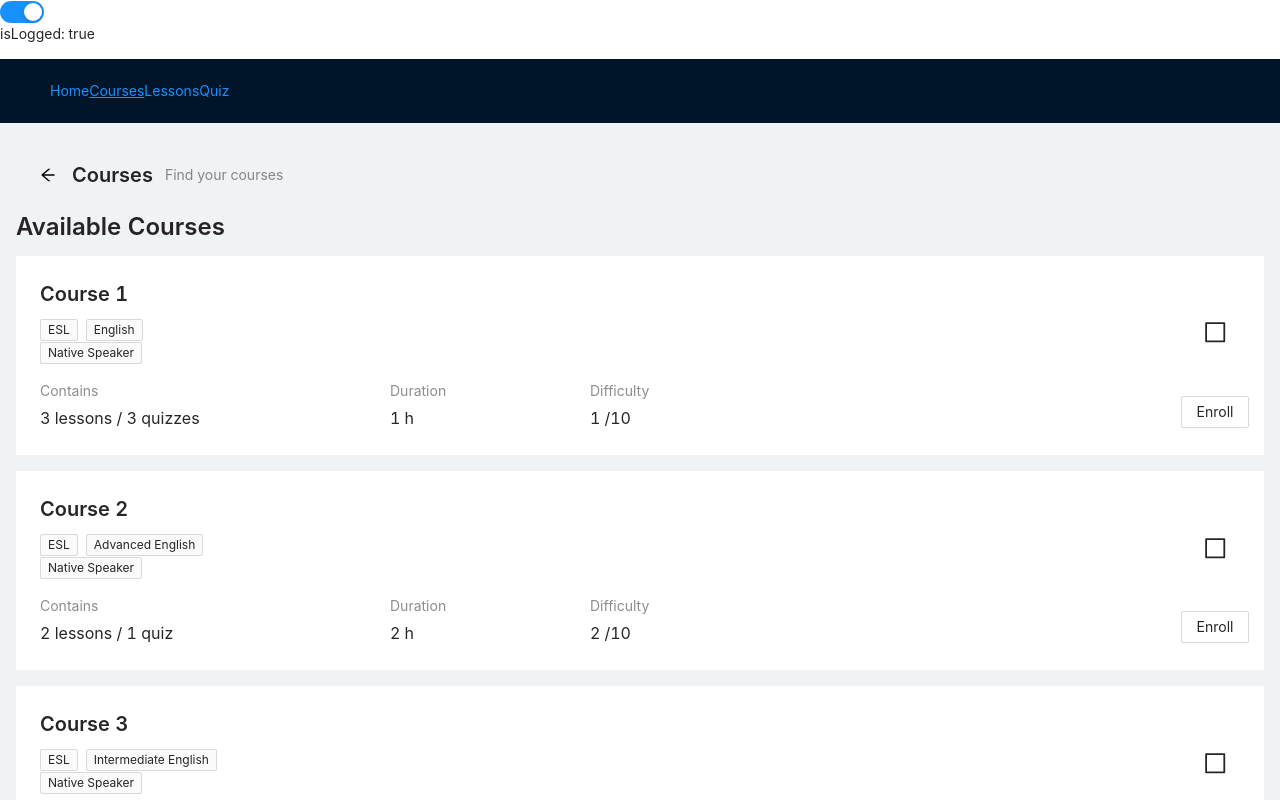
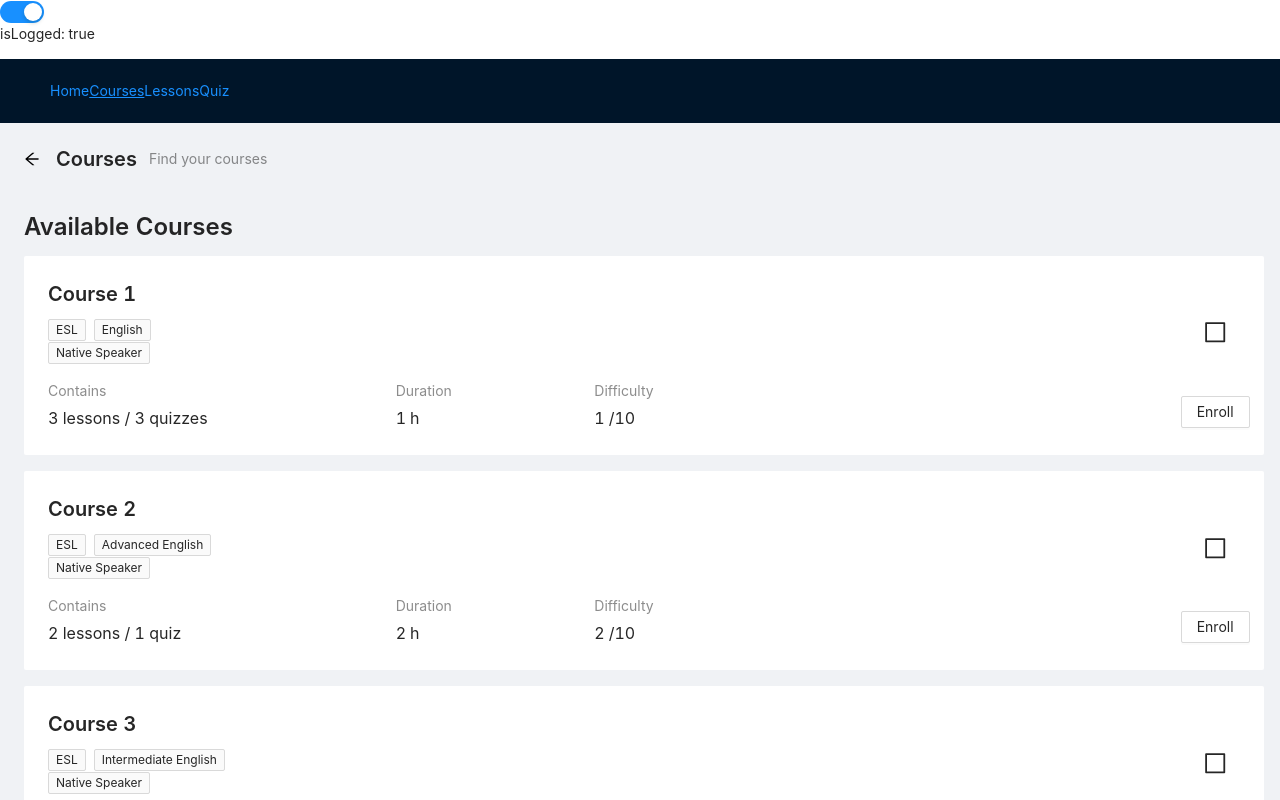
Before and after one commit to antoineGH/sayhello, a React (Create React App) app: page /auth/course in a window 1280 px wide. Shown: the top 800 px of the page. Built offline with nearby package versions, Linux system fonts and the light colour scheme.

Commit message:
correct display issues on layout

```diff
--- a/src/components/courseCatalog/CourseCatalog.tsx
+++ b/src/components/courseCatalog/CourseCatalog.tsx
@@ -1,6 +1,7 @@
 import { Card, Typography } from 'antd'
 import CourseSummary from 'components/course/CourseSummary'
 import { useNavigate } from 'react-router'
+import './style.css'
 
 const CourseCatalog = () => {
 	const { Title } = Typography
@@ -54,7 +55,7 @@ const CourseCatalog = () => {
 	}
 
 	return (
-		<>
+		<div className='course_main'>
 			<div className='course_title'>
 				<Title level={3}>Available Courses</Title>
 			</div>
@@ -77,7 +78,7 @@ const CourseCatalog = () => {
 					</Card>
 				)
 			})}
-		</>
+		</div>
 	)
 }
 export default CourseCatalog
--- /dev/null
+++ b/src/components/courseCatalog/style.css
@@ -0,0 +1,3 @@
+.course_main {
+	margin: 1rem 1rem 1rem 1.5rem;
+}
--- a/src/components/courseList/style.css
+++ b/src/components/courseList/style.css
@@ -1,5 +1,5 @@
 .course_main {
-	margin: 1rem 0rem 1rem 1rem;
+	margin: 1rem 0rem 1rem 1.5rem;
 }
 
 .course_title {
--- a/src/components/lessonCatalog/LessonCatalog.tsx
+++ b/src/components/lessonCatalog/LessonCatalog.tsx
@@ -1,6 +1,7 @@
 import { Card, Typography } from 'antd'
 import LessonSummary from 'components/lesson/LessonSummary'
 import { useNavigate } from 'react-router'
+import './style.css'
 
 const LessonCatalog = () => {
 	const { Title } = Typography
@@ -50,7 +51,7 @@ const LessonCatalog = () => {
 	}
 
 	return (
-		<>
+		<div className='course_main'>
 			<div className='course_title'>
 				<Title level={3}>Available Lessons</Title>
 			</div>
@@ -71,7 +72,7 @@ const LessonCatalog = () => {
 					</Card>
 				)
 			})}
-		</>
+		</div>
 	)
 }
 
--- /dev/null
+++ b/src/components/lessonCatalog/style.css
@@ -0,0 +1,3 @@
+.course_main {
+	margin: 1rem 1rem 1rem 1.5rem;
+}
--- a/src/components/quizCatalog/QuizCatalog.tsx
+++ b/src/components/quizCatalog/QuizCatalog.tsx
@@ -1,6 +1,7 @@
 import { Card, Typography } from 'antd'
 import QuizSummary from 'components/quiz/QuizSummary'
 import { useNavigate } from 'react-router'
+import './style.css'
 
 const QuizCatalog = () => {
 	const { Title } = Typography
@@ -50,7 +51,7 @@ const QuizCatalog = () => {
 	}
 
 	return (
-		<>
+		<div className='quiz_main'>
 			<div className='quiz_title'>
 				<Title level={3}>Available Quizzes</Title>
 			</div>
@@ -71,7 +72,7 @@ const QuizCatalog = () => {
 					</Card>
 				)
 			})}
-		</>
+		</div>
 	)
 }
 
--- /dev/null
+++ b/src/components/quizCatalog/style.css
@@ -0,0 +1,3 @@
+.quiz_main {
+	margin: 1rem 1rem 1rem 1.5rem;
+}
--- a/src/pages/Course.tsx
+++ b/src/pages/Course.tsx
@@ -8,7 +8,7 @@ const Course = () => {
 	const navigate = useNavigate()
 
 	return (
-		<div style={{ margin: '1rem' }}>
+		<div>
 			<PageHeader
 				className='site-page-header'
 				onBack={() => navigate(-1)}
--- a/src/pages/Lesson.tsx
+++ b/src/pages/Lesson.tsx
@@ -7,7 +7,7 @@ const Lesson = () => {
 	useTitle('Lessons')
 	const navigate = useNavigate()
 	return (
-		<div style={{ margin: '1rem' }}>
+		<div>
 			<PageHeader
 				className='site-page-header'
 				onBack={() => navigate(-1)}
--- a/src/pages/Quiz.tsx
+++ b/src/pages/Quiz.tsx
@@ -8,7 +8,7 @@ const Quiz = () => {
 	useTitle('Quiz')
 
 	return (
-		<div style={{ margin: '1rem' }}>
+		<div>
 			<PageHeader
 				className='site-page-header'
 				onBack={() => navigate(-1)}
```
